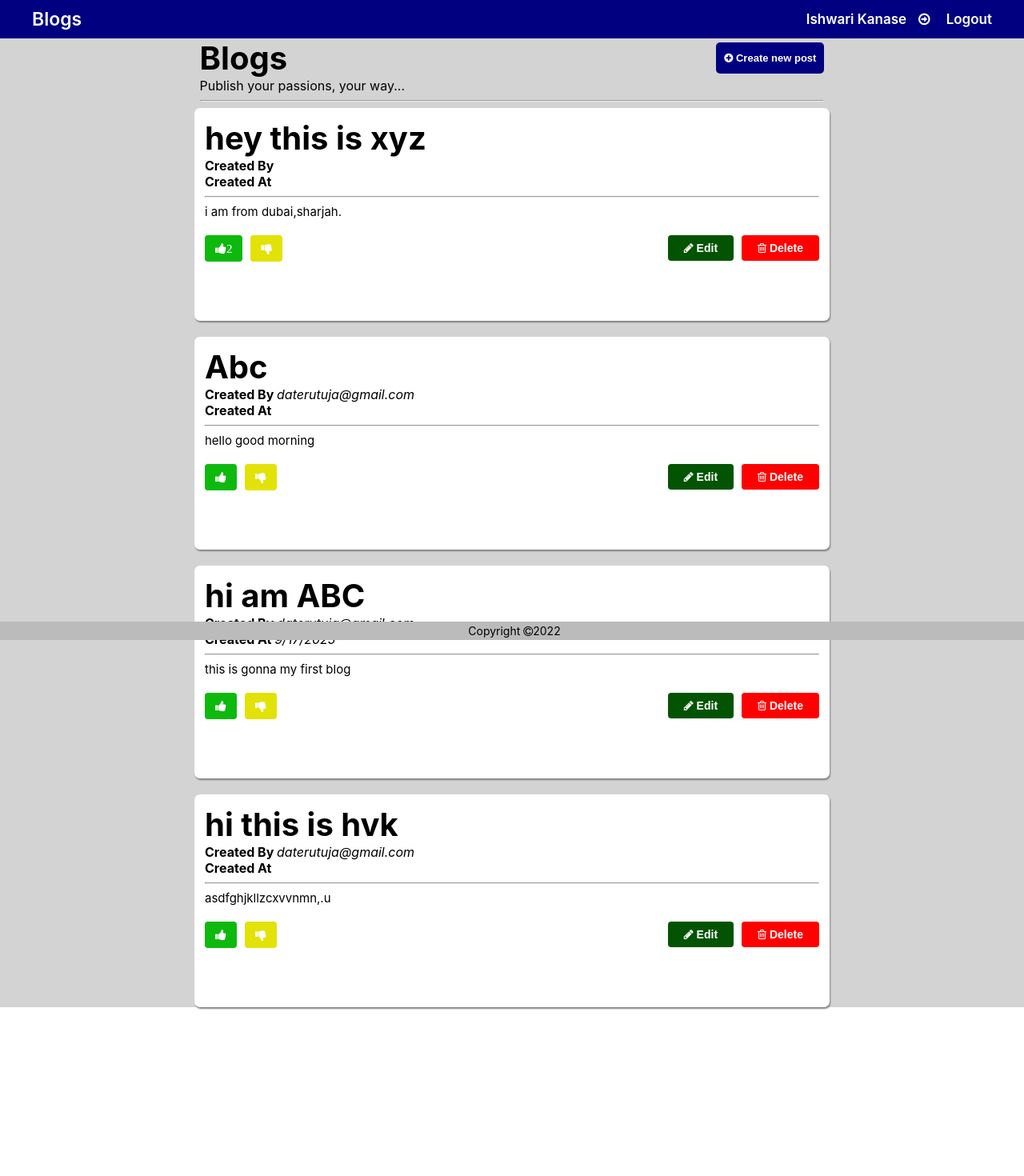
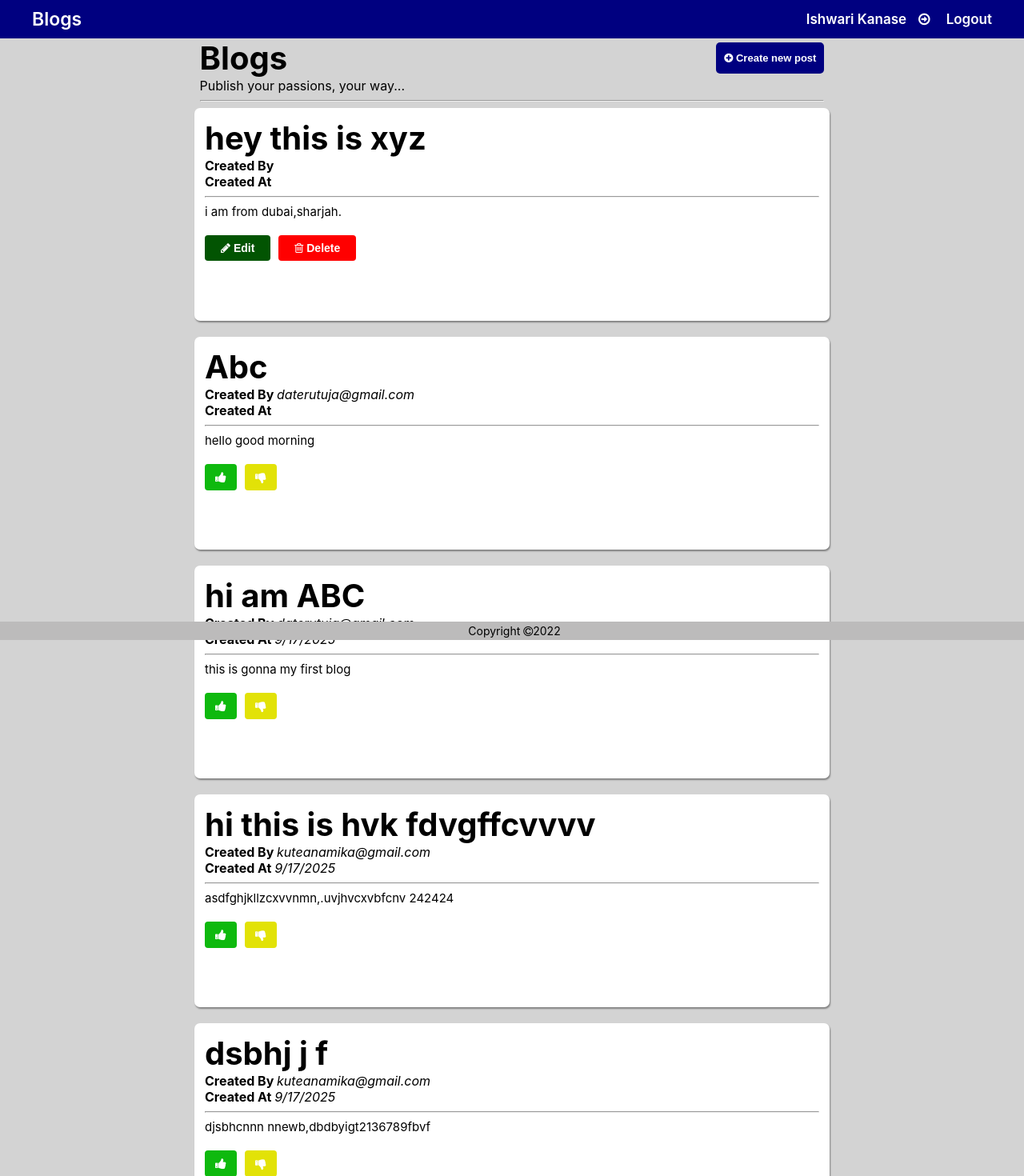
Before and after one commit to AnamikaKute/blogs-app, a React (Create React App) app: page /createnewpost in a window 1280 px wide. Shown: the top 1470 px of the page at 80% size. Before the commit the page ends 1279 px from the top, so only its background shows below. Built offline with nearby package versions, Linux system fonts and the light colour scheme; data requests are answered from the project's data file.

Commit message:
i have made some changes that edit and delete button is visible for only  a logged-in user

```diff
--- a/db.json
+++ b/db.json
@@ -129,6 +129,30 @@
       "name": "rutuja date",
       "email": "daterutuja@gmail.com",
       "password": "678"
+    },
+    {
+      "id": "f844",
+      "name": "anamika kute",
+      "email": "kuteanamika@gmail.com",
+      "password": "123"
+    },
+    {
+      "id": "5014",
+      "name": "anamika kute",
+      "email": "kuteanamika@gmail.com",
+      "password": "123"
+    },
+    {
+      "id": "9d9a",
+      "name": "anelina Doe",
+      "email": "doeanajelina@gmail.com",
+      "password": "789"
+    },
+    {
+      "id": "3611",
+      "name": "rutuja date ",
+      "email": "daterutuja@gmail.com",
+      "password": "678"
     }
   ],
   "blogs": [
@@ -136,7 +160,7 @@
       "id": "4461",
       "title": "hey this is xyz",
       "description": "i am from dubai,sharjah.",
-      "likes": 2
+      "likes": 3
     },
     {
       "id": "248d",
@@ -152,10 +176,18 @@
       "createdAt": "9/17/2025"
     },
     {
-      "title": "hi this is hvk ",
-      "description": "asdfghjkllzcxvvnmn,.u",
-      "createdBy": "daterutuja@gmail.com",
+      "title": "hi this is hvk fdvgffcvvvv",
+      "description": "asdfghjkllzcxvvnmn,.uvjhvcxvbfcnv 242424",
+      "createdAt": "9/17/2025",
+      "createdBy": "kuteanamika@gmail.com",
       "id": "6c26"
+    },
+    {
+      "title": "dsbhj j f",
+      "description": "djsbhcnnn  nnewb,dbdbyigt2136789fbvf",
+      "createdAt": "9/17/2025",
+      "createdBy": "kuteanamika@gmail.com",
+      "id": "6f02"
     }
   ]
 }
--- a/src/Component/CreateNewPost/CreateNewPost.js
+++ b/src/Component/CreateNewPost/CreateNewPost.js
@@ -9,6 +9,9 @@ function CreateNewPost() {
   const [blogsdata, setBlogsData] = useState([]);
   const navigate = useNavigate();
   const { id } = useParams();
+  const user = JSON.parse(localStorage.getItem("user"));
+
+
 
   const navigateToTitle = () => {
     navigate("/title");
@@ -56,7 +59,7 @@ const handleDislike = (id, currentDislikes) => {
       });
   };
 
-const user = JSON.parse(localStorage.getItem("user"));
+
 
 
   return (
@@ -92,24 +95,57 @@ const user = JSON.parse(localStorage.getItem("user"));
             <div className='helloWorldTitle'>{blog.title}</div>
             <div><strong>Created By </strong><em>{blog.createdBy} </em></div>
             <div><strong>Created At </strong><em> {blog.createdAt } </em></div>
-            {/* <div><strong>Created At </strong><em>{user ? user.email : "Unknown"} </em></div> */}
 
             <hr />
             <div className='paragraphSectionOfNewPost'>
               {blog.description}
-              {/* {user ? user.email : "Unknown"}  */}
             </div>
+
+
             <div className='btnSectionOfNewPost'>
-              <div className='buttonsOfNewPost'>
-                <div><button className='likeButton' onClick={() => handleLike(blog.id, blog.likes)}><i className="fa fa-thumbs-up" aria-hidden="true">{blog.likes}</i></button></div>
-                <div><button className='dislikeButton' onClick={() => handleDislike(blog.id, blog.dislikes)}><i className="fa fa-thumbs-down" aria-hidden="true">{blog.dislikes}</i></button></div>
-              </div>
-              <div className='buttonsOfNewPost'>
-                <div><button className='editButton' onClick={()=>navigate("/title/"+blog.id)}><i className="fa fa-pencil" aria-hidden="true"></i> Edit</button></div>
-                <div><button className='deleteButton' onClick={() =>handleDelete(blog.id)}><i className="fa fa-trash-o" aria-hidden="true"></i> Delete</button></div>
-              </div>
-            </div>
+  {user?.email === blog.createdBy ? (
+    <div className='buttonsOfNewPost'>
+      <div>
+        <button
+          className='editButton'
+          onClick={() => navigate("/title/" + blog.id)}
+        >
+          <i className="fa fa-pencil" aria-hidden="true"></i> Edit
+        </button>
+      </div>
+      <div>
+        <button
+          className='deleteButton'
+          onClick={() => handleDelete(blog.id)}
+        >
+          <i className="fa fa-trash-o" aria-hidden="true"></i> Delete
+        </button>
+      </div>
+    </div>
+            ) : (
+    <div className='buttonsOfNewPost'>
+      <div>
+        <button
+          className='likeButton'
+          onClick={() => handleLike(blog.id, blog.likes)}
+        >
+          <i className="fa fa-thumbs-up" aria-hidden="true"></i> {blog.likes}
+        </button>
+      </div>
+      <div>
+        <button
+          className='dislikeButton'
+          onClick={() => handleDislike(blog.id, blog.dislikes)}
+        >
+          <i className="fa fa-thumbs-down" aria-hidden="true"></i> {blog.dislikes}
+        </button>
+      </div>
+    </div>
+  )}
+</div>
+
           </div>
+
         ))
       )}
 
--- a/src/Component/Login/Login.js
+++ b/src/Component/Login/Login.js
@@ -34,6 +34,10 @@ function Login() {
         console.log("All users from db.json:", userdata);
         console.log("Entered email:", userdata.email);
         console.log("Entered password:", userdata.password);
+
+         const users = JSON.parse(localStorage.getItem("users")) || [];
+        //  const user = users.find(u => u.email === email && u.password === password);
+
 
 
 axios.get("http://localhost:3001/users")
--- a/src/Component/Register/Register.js
+++ b/src/Component/Register/Register.js
@@ -43,6 +43,14 @@ function handleEmailChange(event) {
 
 function handleRegister(event) {
   event.preventDefault();
+
+  // localStorage.setItem("loggedInUser", JSON.stringify(user));
+  const users = JSON.parse(localStorage.getItem("users")) || [];
+  users.push(userdata); // userdata = {name, email, password}
+  localStorage.setItem("users", JSON.stringify(users));
+
+
+
     navigate("/login")
 
   axios.post('http://localhost:3001/users', userdata)
@@ -52,7 +60,16 @@ function handleRegister(event) {
     .catch(error => {
       console.error('Request failed:', error.message);
     });
+
+
+
+
+
+
+
+
 }
+
 
 
 
--- a/src/Component/Title/Title.js
+++ b/src/Component/Title/Title.js
@@ -14,7 +14,8 @@ function Title() {
 
   const [blogsdata, setBlogsData] = useState({
     title: "",
-    description: ""
+    description: "",
+
   });
 
   function handleTitleChange(event) {
@@ -36,6 +37,8 @@ const user = JSON.parse(localStorage.getItem("user"));
     const blogWithUser = {
       ...blogsdata,
       createdBy: user?.email || "Anonymous",
+      createdAt: new Date().toLocaleDateString()
+
     };
 
     axios.put(`http://localhost:3001/blogs/${id}`, blogWithUser)
@@ -60,7 +63,8 @@ const user = JSON.parse(localStorage.getItem("user"));
       axios.get(`http://localhost:3001/blogs/${id}`).then((res) => {
         setBlogsData({
           title: res.data.title,
-          description: res.data.description
+          description: res.data.description ,
+          createdAt: res.data.createdAt,
         });
       });
     }
```
